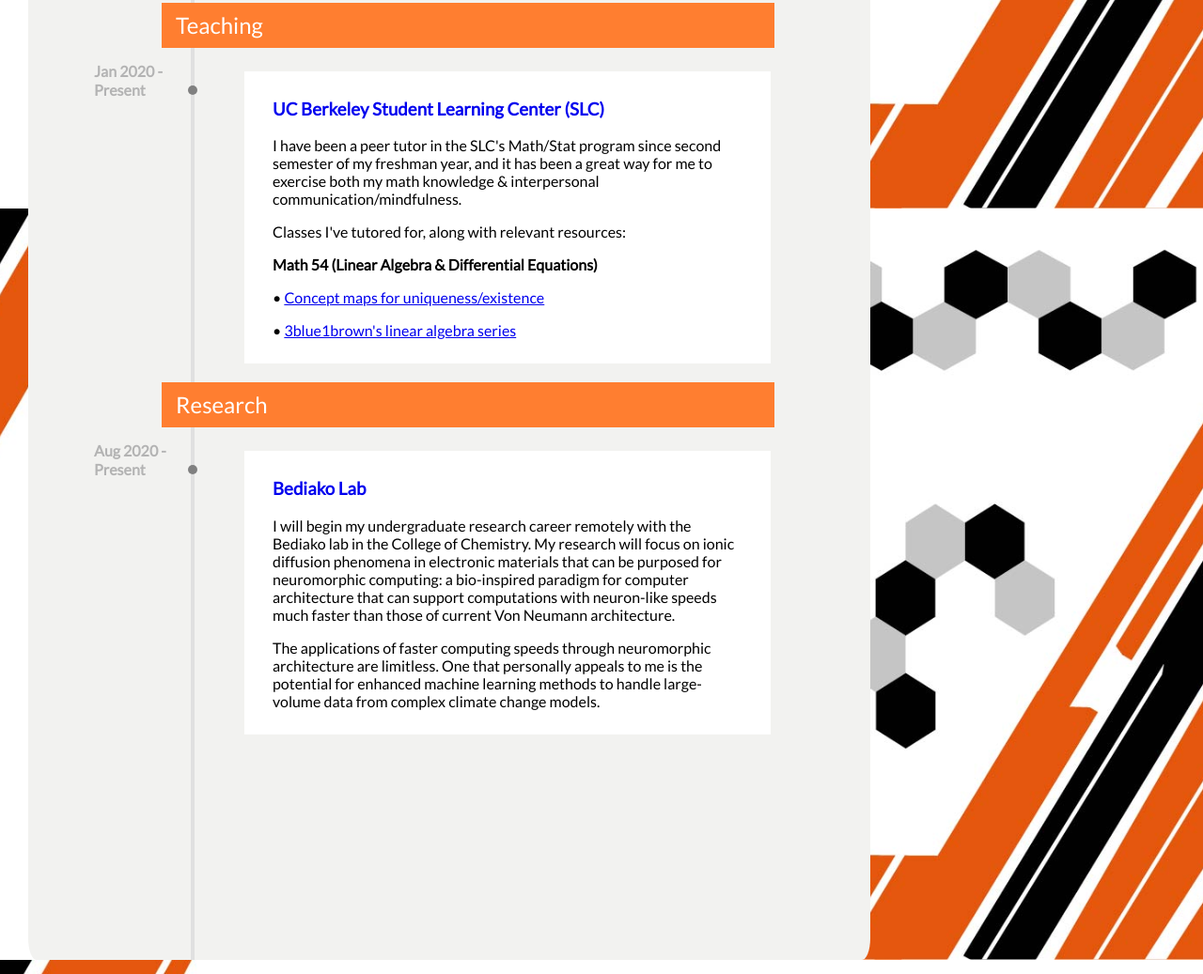
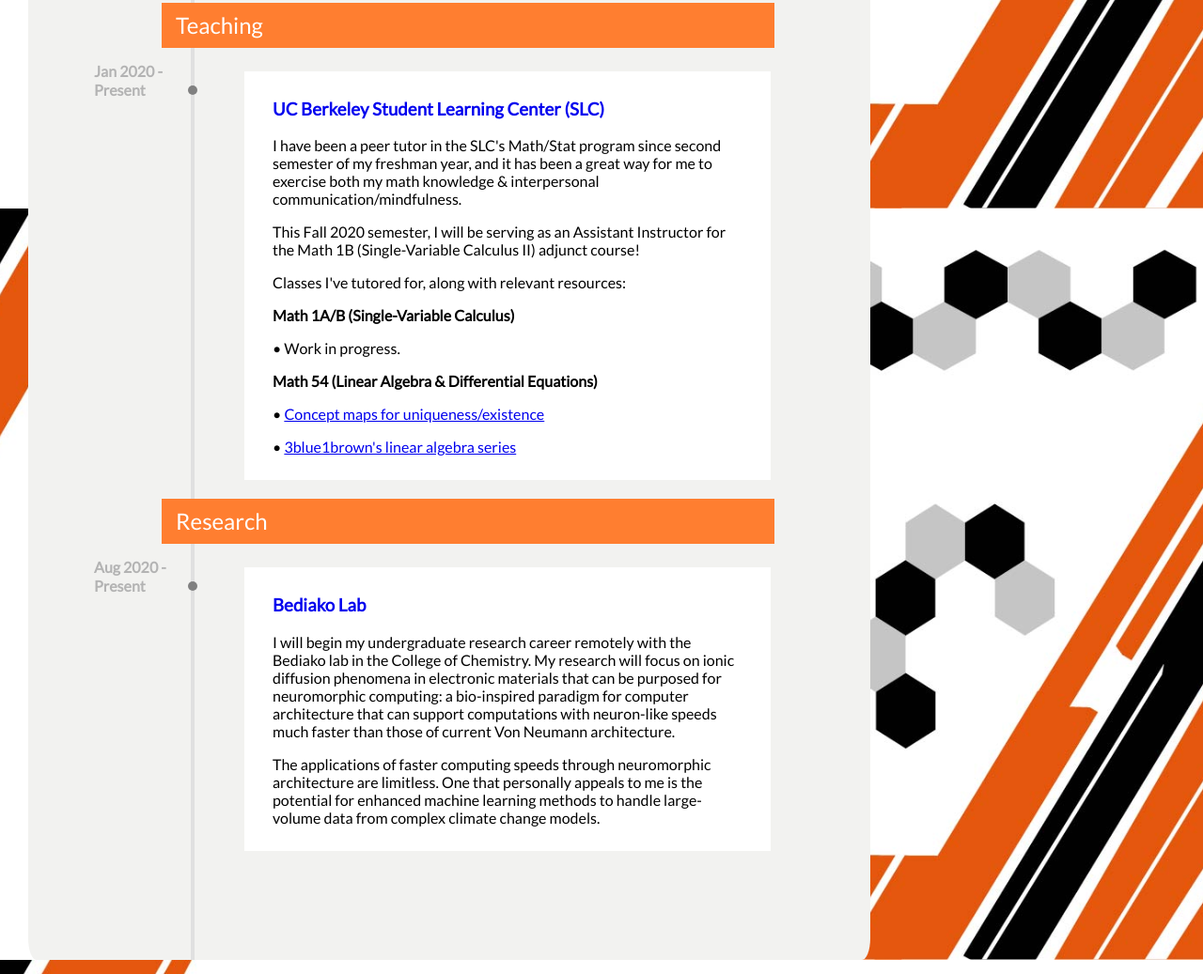
Before and after one commit to bryank-js/bryank-js.github.io, a plain HTML site: page index.html in a window 1280 px wide. Shown: the part 2778-3815 px from the top of the page at 94% size. Drawn offline with nearby package versions, Linux system fonts and the light colour scheme; files whose address does not match are found by name.

Commit message:
Update index.html

```diff
--- a/index.html
+++ b/index.html
@@ -242,8 +242,14 @@
 						<h3><a href="https://slc.berkeley.edu/mathematics-and-statistics/" target="_blank" style="text-decoration: none" style="color: #696969">UC Berkeley Student Learning Center (SLC)</a></h3>
 						<p> I have been a peer tutor in the SLC's Math/Stat program since second semester of my freshman year, and it has been a great way for me to exercise both my math knowledge & interpersonal communication/mindfulness.
 						</p>
+						<p> This Fall 2020 semester, I will be serving as an Assistant Instructor for the Math 1B (Single-Variable Calculus II) adjunct course!
+						</p>
 						<p>
 						Classes I've tutored for, along with relevant resources:
+						</p>
+						<h4>Math 1A/B (Single-Variable Calculus)</h4>
+						<p>
+							• Work in progress.
 						</p>
 						<h4>Math 54 (Linear Algebra & Differential Equations)</h4>
 						<p>
```
